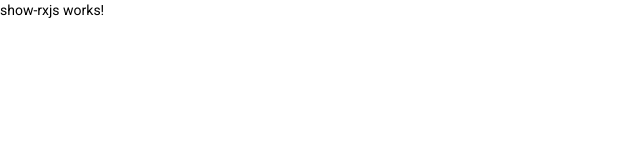
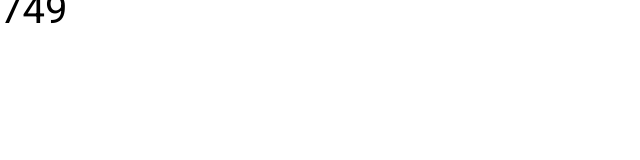
Before and after one commit to Seeker-Star/AnguLarDemo, an Angular app: page / in a window 1280 px wide. Shown: the top 160 px of the page, without its empty margins (0-640 px from the left). Built offline with nearby package versions, Linux system fonts and the light colour scheme.

Commit message:
feat: test rxjs

```diff
--- a/src/app/show-rxjs/show-rxjs.component.html
+++ b/src/app/show-rxjs/show-rxjs.component.html
@@ -1 +1 @@
-<p>show-rxjs works!</p>
+<p style="font-size: 40px">{{showNumber}}</p>
--- a/src/app/show-rxjs/show-rxjs.component.ts
+++ b/src/app/show-rxjs/show-rxjs.component.ts
@@ -1,4 +1,5 @@
 import { Component, OnInit } from '@angular/core';
+import {interval, take} from "rxjs";
 
 @Component({
   selector: 'app-show-rxjs',
@@ -7,9 +8,14 @@ import { Component, OnInit } from '@angular/core';
 })
 export class ShowRxjsComponent implements OnInit {
 
+  showNumber: number = 0;
   constructor() { }
 
   ngOnInit(): void {
+
+    const numbers = interval(10)
+    const takeFourNumbers = numbers.pipe(take(4000));
+    takeFourNumbers.subscribe(x => this.showNumber = x);
   }
 
 }
```
